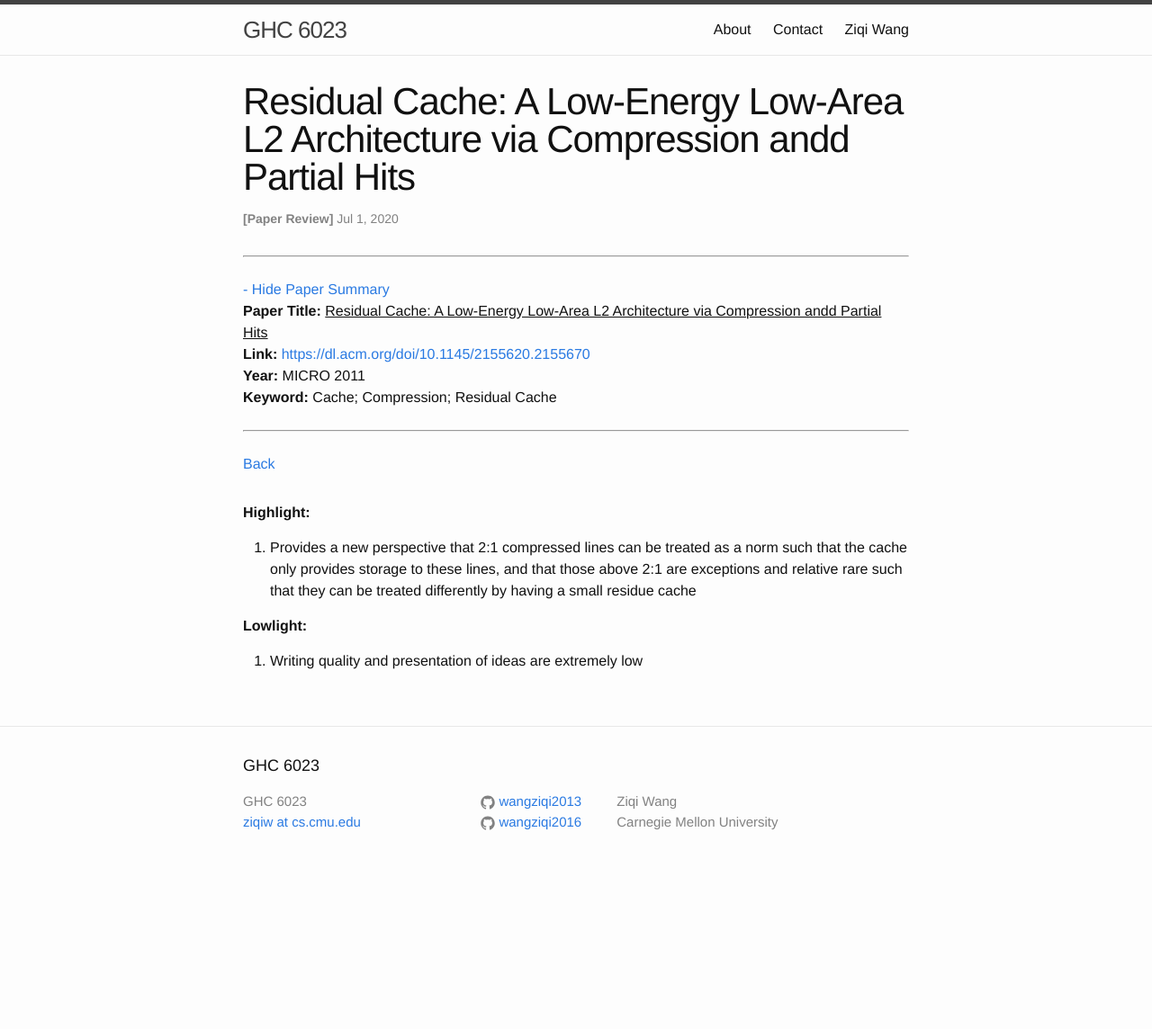
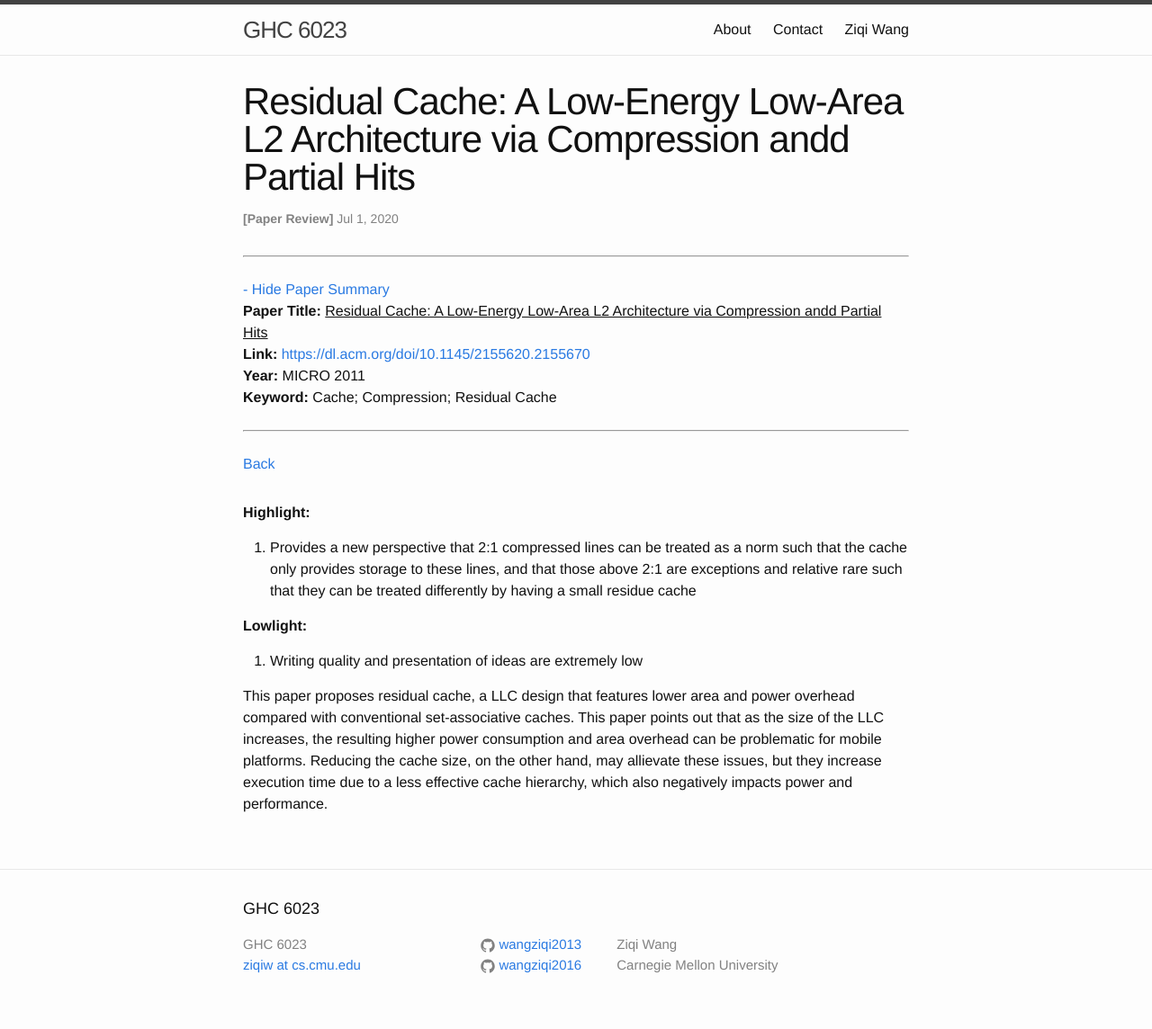
Before and after one commit to wangziqi2013/wangziqi2013.github.io, a Jekyll site: the page built from _posts/2020-07-01-residual-cache.markdown, in a window 1280 px wide. Shown: the whole page at 90% size. Built offline with Jekyll 4.4.1, drawn with Linux system fonts in a browser that asks for light colours; before the commit the page ends 985 px from its top, so only the background shows below that.

Commit message:
Adding motivation

```diff
--- a/_posts/2020-07-01-residual-cache.markdown
+++ b/_posts/2020-07-01-residual-cache.markdown
@@ -22,3 +22,9 @@ version_mgmt:
 **Lowlight:**
 
 1. Writing quality and presentation of ideas are extremely low
+
+This paper proposes residual cache, a LLC design that features lower area and power overhead compared with conventional
+set-associative caches. This paper points out that as the size of the LLC increases, the resulting higher power consumption
+and area overhead can be problematic for mobile platforms. Reducing the cache size, on the other hand, may allievate
+these issues, but they increase execution time due to a less effective cache hierarchy, which also negatively impacts
+power and performance.
```
